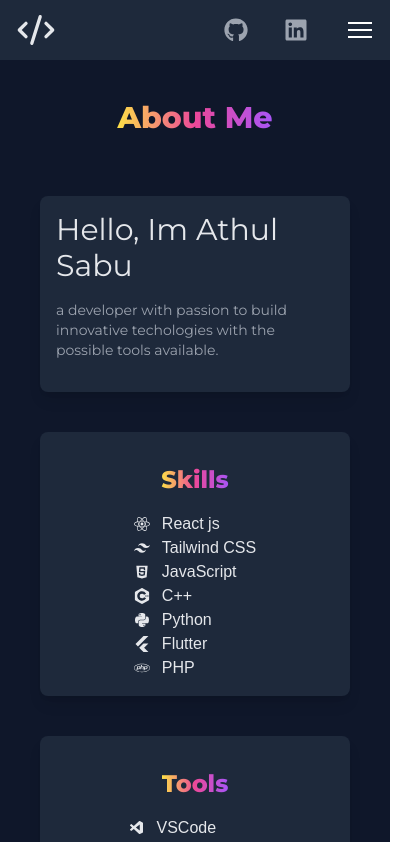
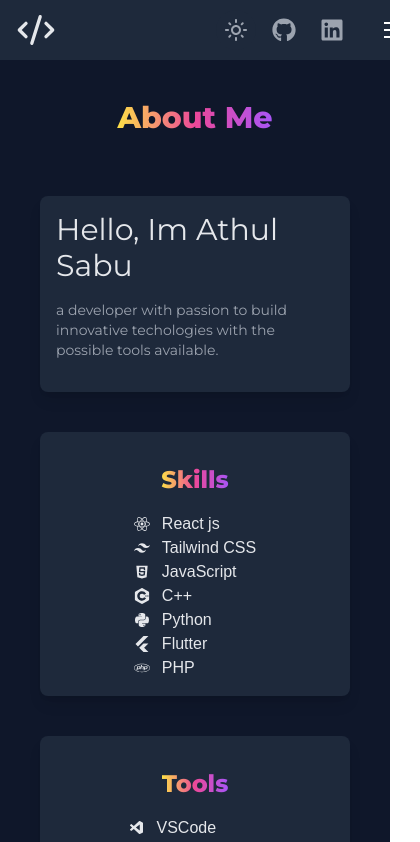
Before and after one commit to athulcoder/athulcoder.github.io, a React (Vite) app: page /about in a window 390 px wide. Shown: the top 842 px of the page, 420 px wide, since content can reach past the window. Built offline with nearby package versions, Linux system fonts and the light colour scheme; a web font is replaced by a local one.

Commit message:
Phone dark mode bug fixed

```diff
--- a/src/components/NavContactCard.jsx
+++ b/src/components/NavContactCard.jsx
@@ -23,7 +23,9 @@ const NavContactCard = ({ vision }) => {
           </li>
         </div>
       ) : (
-        <div className="flex lg:hidden justify-center items-center gap-5 ">
+        <div className="flex lg:hidden justify-center items-center gap-2 ">
+          <ToggleButton></ToggleButton>
+
           <li className="flex justify-center  p-2 rounded-full ">
             <a href="https://github.com/athulcoder/" target="_blank">
               <FaGithub className="text-secondary-text w-6 h-6" />
```
